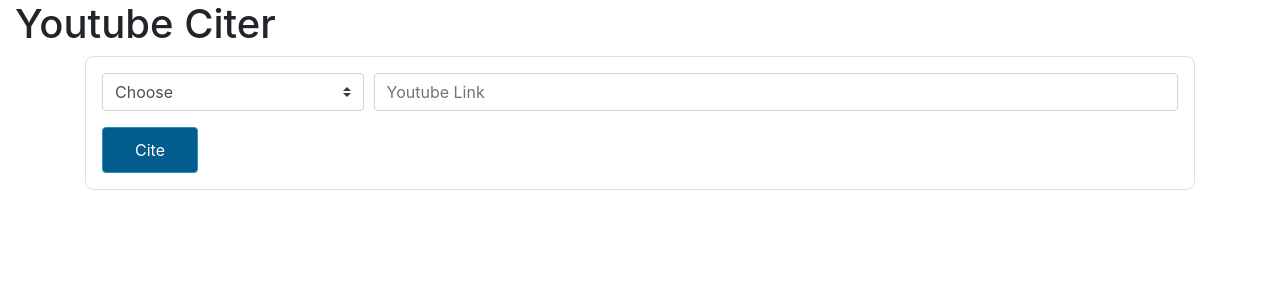
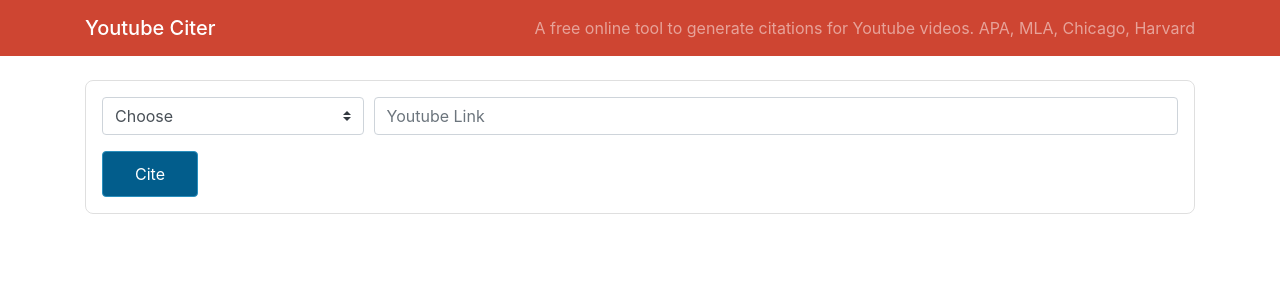
Before and after one commit to fchambergo/youtube-citer, an Angular app in the folder youtube-citer/: page / in a window 1280 px wide. Shown: the top 300 px of the page. Built offline with nearby package versions, Linux system fonts and the light colour scheme.

Commit message:
styled header

```diff
--- a/youtube-citer/src/app/app.component.css
+++ b/youtube-citer/src/app/app.component.css
@@ -0,0 +1,7 @@
+body {
+    background-color: #F8FCFF;
+}
+
+.bg-red {
+    background-color: #CE4532;
+}
--- a/youtube-citer/src/app/app.component.html
+++ b/youtube-citer/src/app/app.component.html
@@ -1,7 +1,14 @@
-<div class="container-fluid">
-  <h1>Youtube Citer</h1>
+<nav class="navbar navbar-dark bg-red">
   <div class="container">
+    <span class="navbar-brand mb-0 h1" id="nav-title">Youtube Citer</span>
+    <span class="navbar-text" id="nav-text">
+      A free online tool to generate citations for Youtube videos. APA, MLA, Chicago, Harvard
+    </span>
+  </div>
+</nav>
+
+<div class="container">
+  <div class="mt-4">
     <app-citation-form></app-citation-form>
   </div>
-
 </div>
```
